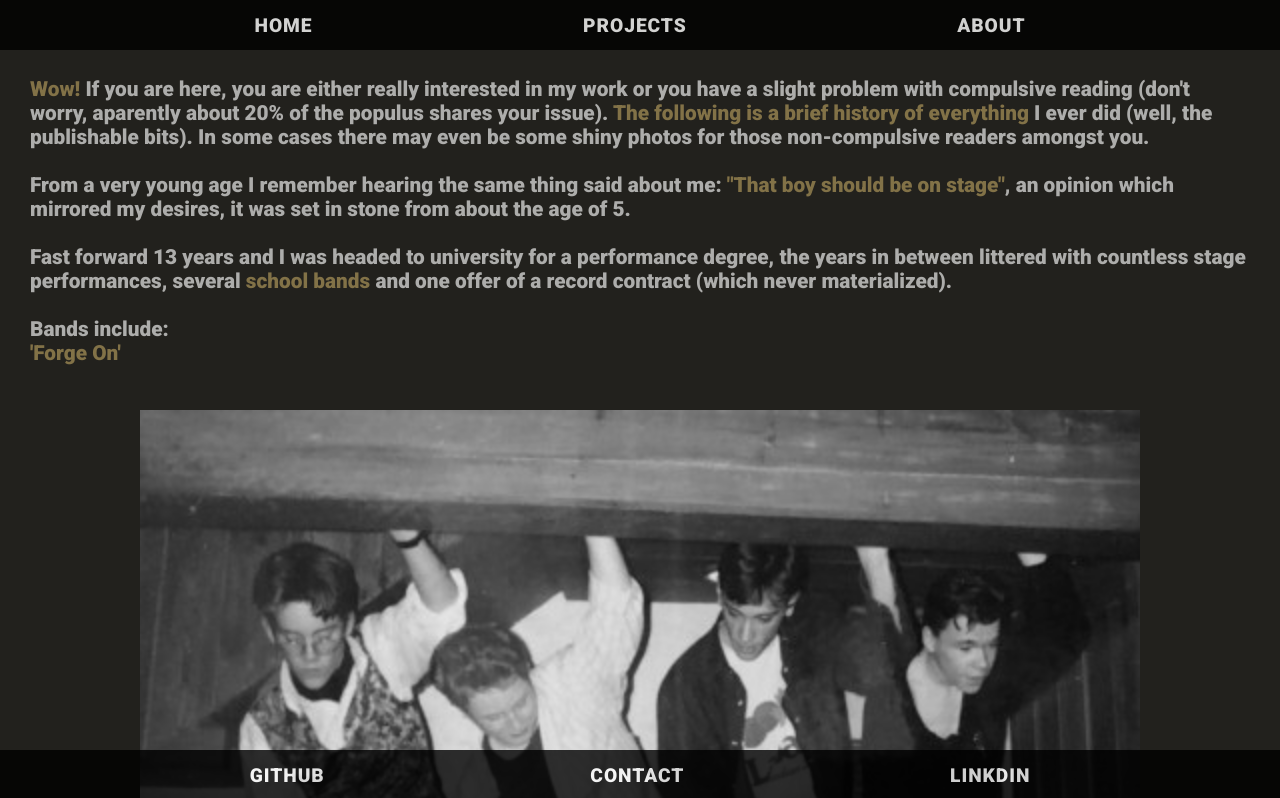
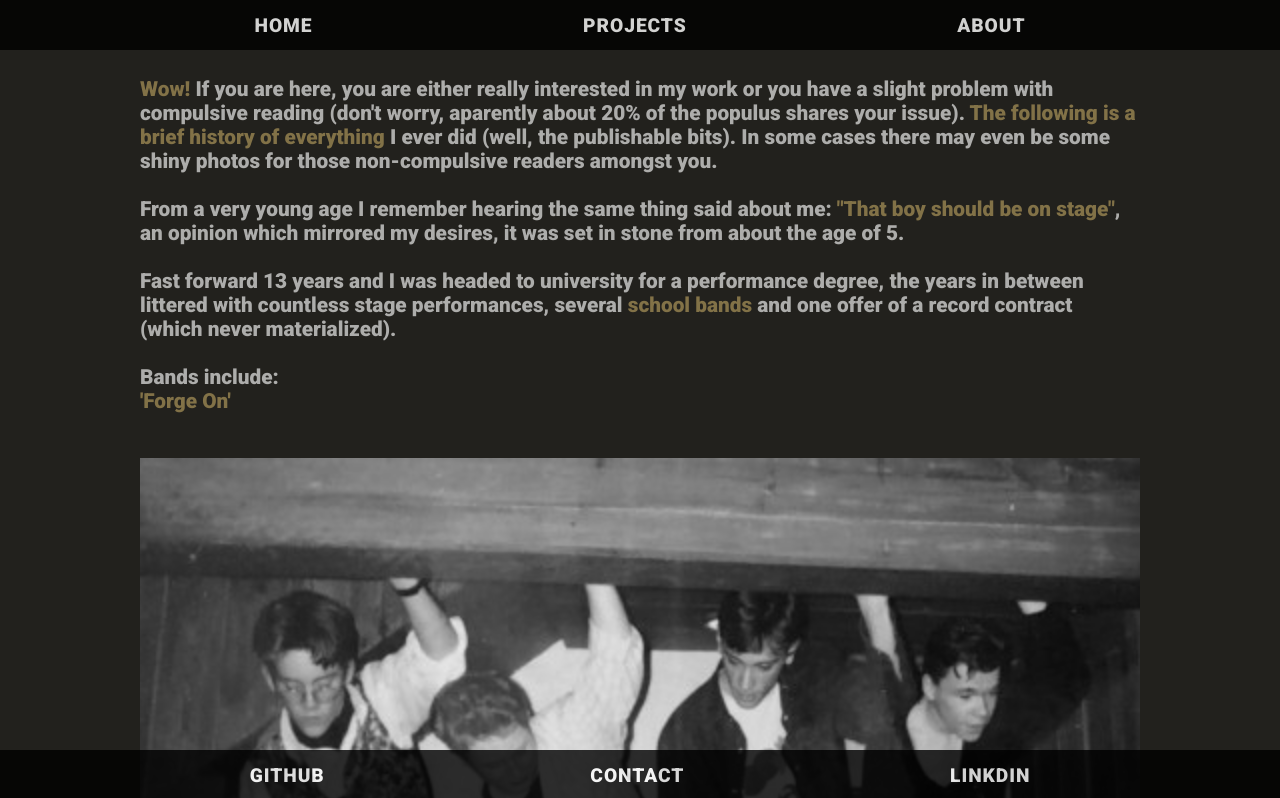
Before and after one commit to sirKevlar/Portfolio_Website_KM, a website: page about.html in a window 1280 px wide. Shown: the top 798 px of the page. Drawn offline with Linux system fonts and the light colour scheme.

Commit message:
tweak responsivness

```diff
--- a/about.html
+++ b/about.html
@@ -19,7 +19,8 @@
             <li><a href="about.html" id="aboutLink">ABOUT</a></li>
         </ul>
     </nav><br><br>
-    <div id="intro">
+    <div class="intro-container">
+    <div class="about-me" id="intro">
         <p><a id="introHighlit">Wow!</a> If you are here, you are either really interested in my work or you have a slight problem with compulsive reading
         (don't worry, aparently about 20% of the populus shares your issue). <a id="introHighlit">The following is a brief history of everything</a> I
         ever did (well, the publishable bits). In some cases there may even be some shiny photos for those non-compulsive readers
@@ -76,6 +77,7 @@
         <br><br><br>
         </p>
     </div>
+    </div>
 </body>
     <footer>
         <ul>
--- a/index.css
+++ b/index.css
@@ -136,6 +136,14 @@ footer {
   font-style: italic;
   font-size: 0.6em;
   font-weight: lighter;
+}
+.intro-container {
+  display: flex;
+  flex-direction: column;
+  align-items: center;
+}
+.about-me {
+  max-width: 1000px;
 }
 /*projects*/
 .projects-section {
```
